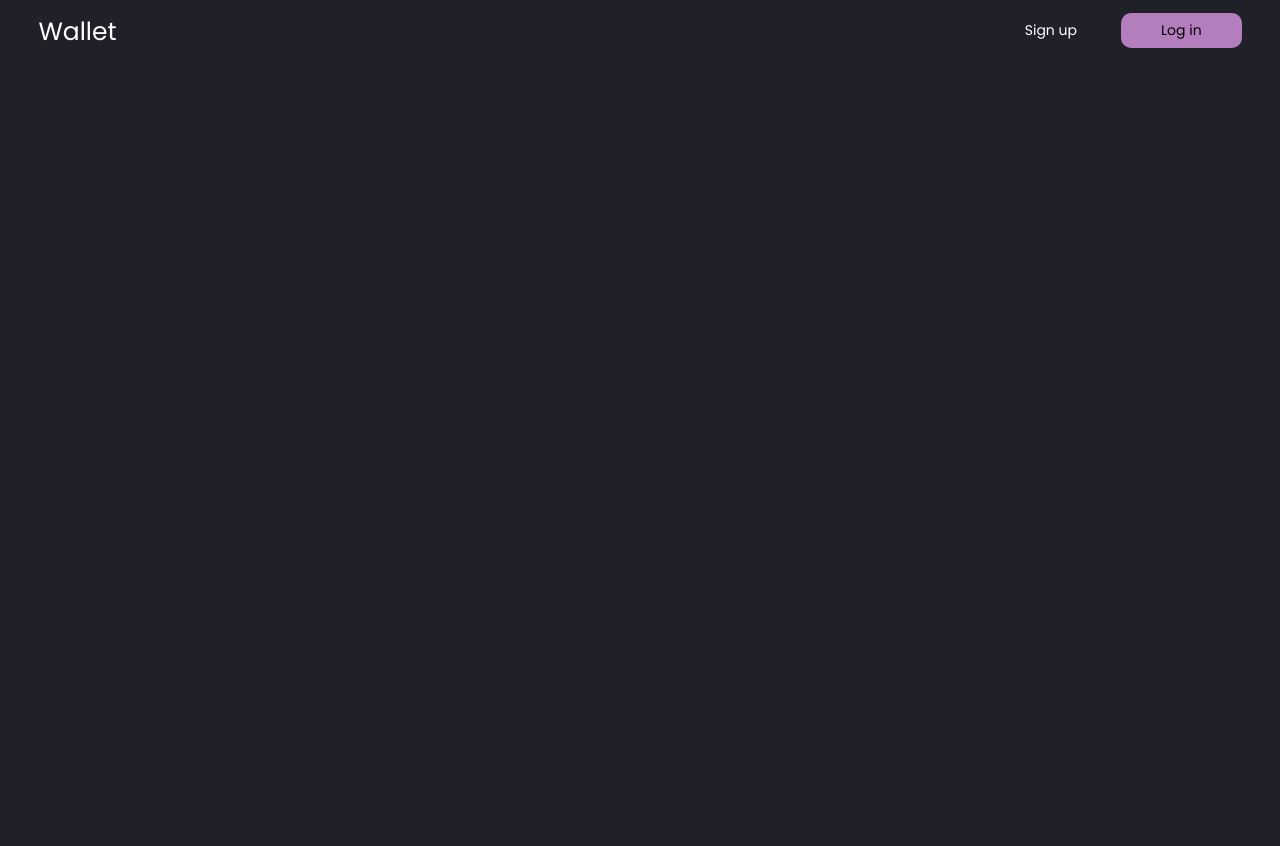
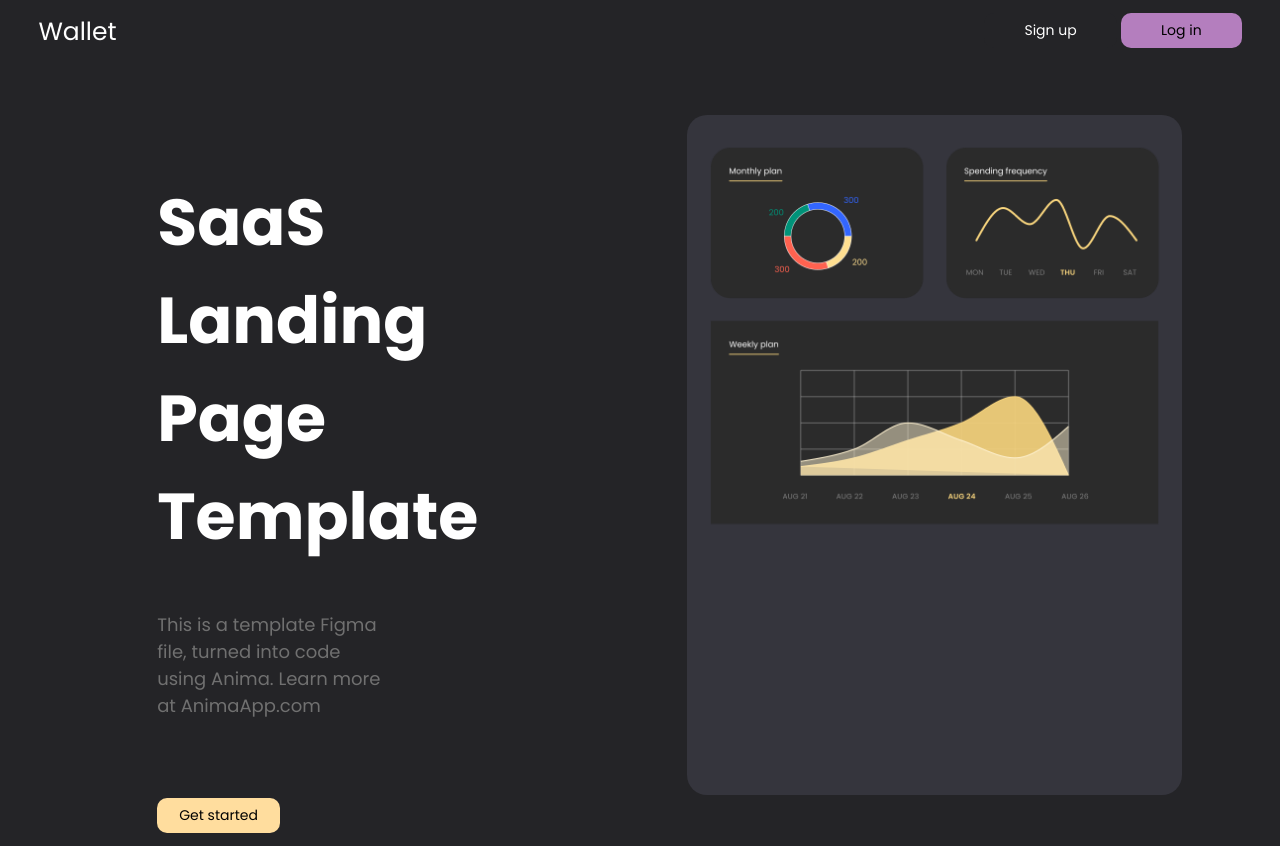
Before and after one commit to erto7/erto7, a plain HTML site: page index.html in a window 1280 px wide. Before the commit the page ends 800 px from the top, so only its background shows below. Drawn offline with Linux system fonts and the light colour scheme.

Commit message:
Container is coded and slight adjustments on header is made.

```diff
--- a/index.html
+++ b/index.html
@@ -10,9 +10,23 @@
     <header>
       <a href="#" class="logo">Wallet</a>
       <nav>
-        <button type="submit" class="btn">Sign up</button>
-        <button type="submit" class="btn">Log in</button>
+        <button type="submit" class="btn1">Sign up</button>
+        <button type="submit" class="btn1">Log in</button>
       </nav>
     </header>
+
+    <div class="container">
+      <div class="textContainer">
+        <h1>SaaS Landing Page Template</h1>
+        <p>
+          This is a template Figma file, turned into code using Anima. Learn
+          more at AnimaApp.com
+        </p>
+        <button class="btn2">Get started</button>
+      </div>
+      <div class="imgContainer">
+        <img src="medya/first_img.png" alt="" width="100%" height="" />
+      </div>
+    </div>
   </body>
 </html>
--- a/main.scss
+++ b/main.scss
@@ -5,10 +5,27 @@
     box-sizing: border-box;
     text-decoration: none;
     list-style-type: none;
+    font-family: "Poppins", sans-serif;
+
 }
 
 body{
-    background-color: rgb(32, 32, 41);
+    background-color: rgb(36, 36, 39);
+
+    .btn1{
+        border: none;
+        font-size: 14px;
+        padding: 7px 40px;
+        border-radius: 10px;
+        cursor: pointer;
+    }
+    .btn2{
+        border: none;
+        font-size: 14px;
+        padding: 7px 22px;
+        border-radius: 10px;
+        cursor: pointer;
+    }
 }
 
 header{
@@ -18,25 +35,50 @@ header{
 
     .logo{
         color: white;
-        font-family: "Poppins", sans-serif;
         font-size: 25px;
     }
-    .btn{
-        font-family: "Poppins", sans-serif;
-        font-size: 14px;
-        padding: 7px 40px;
-        border-radius: 10px;
-    }
-    .btn:nth-child(1){
-        border: none;
-        background-color: rgb(32, 32, 41);
+
+    .btn1:nth-child(1){
+        background-color: rgb(36, 36, 39);
         color: white;
     }
-    .btn:nth-child(2){
-        border: none;
+    .btn1:nth-child(2){
         background-color: rgb(180, 126, 190);
     }
     .btn:hover{
         cursor: pointer;
     }
 }
+
+.container {
+    display: flex;
+    justify-content: space-around;
+    margin: 4% ;
+    .textContainer {
+        padding: 5%;
+        width: 42%;
+        height: 680px;
+        border-radius: 20px;
+        h1{
+            color: white;
+            font-size: 65px;
+            padding-right: 40px;
+        }
+        p{
+            margin: 12% 0;
+            color: rgb(112, 112, 112);
+            font-size: 18px;
+            padding-right: 150px;
+        }
+        .btn2{
+            margin-top: 9%;
+            background-color: rgb(255, 221, 158);
+        }
+    }
+    .imgContainer {
+        background-color: rgb(53, 53, 61);
+        width: 42%;
+        height: 680px;
+        border-radius: 20px;
+    }
+}
```
Also changed, not shown: main.css, medya/first_img.png (added), 1 other file.
